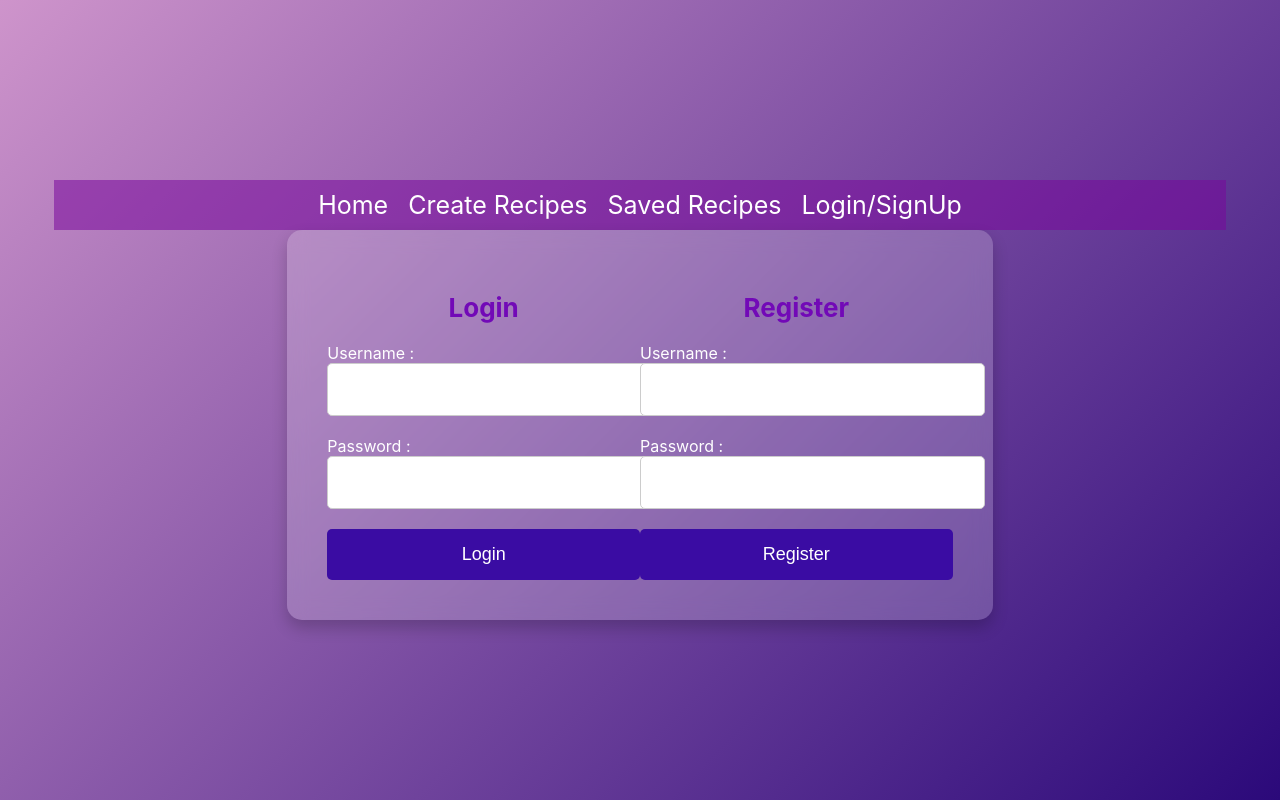
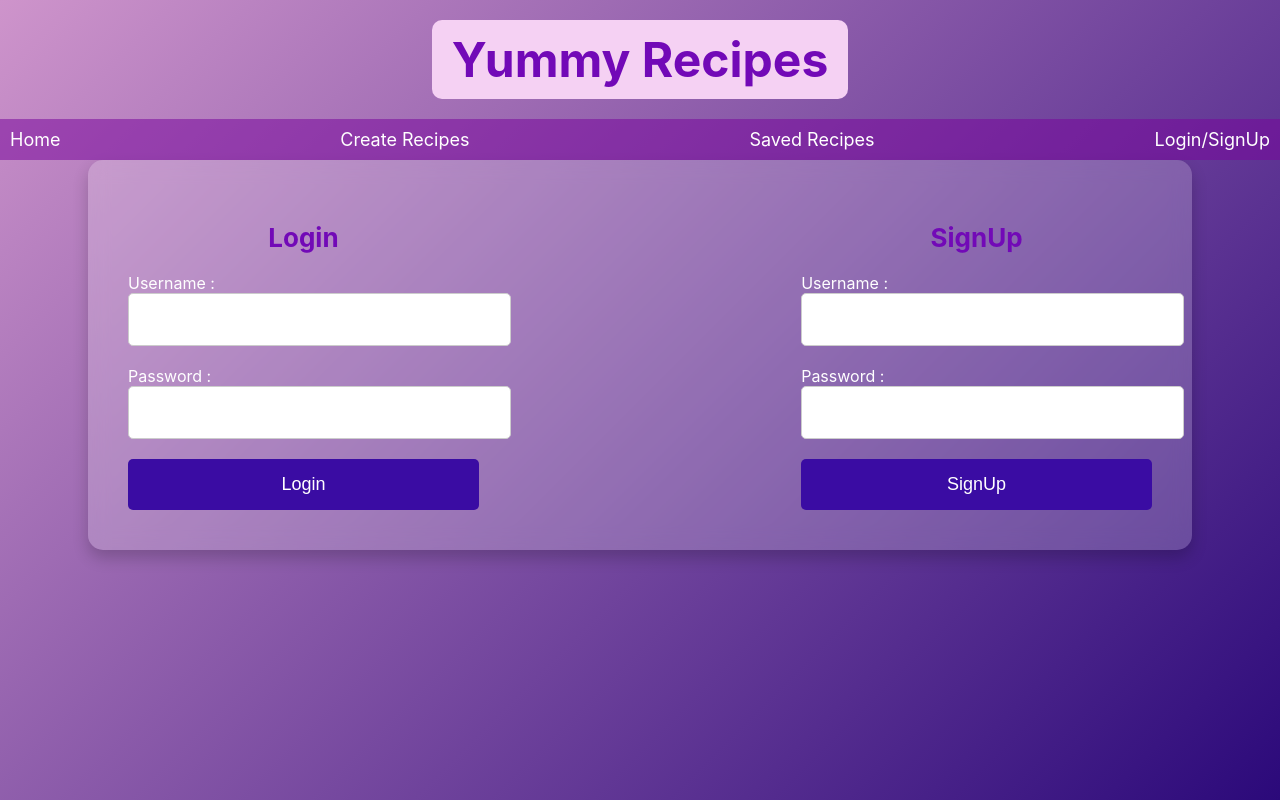
Before and after one commit to afnanesaghiri93/Food-Recipe-Frontend, a React (Vite) app: page /authpage in a window 1280 px wide. Built offline with nearby package versions, Linux system fonts and the light colour scheme.

Commit message:
add Logout button to navbar that logs out the user when clicked

```diff
--- a/src/App.css
+++ b/src/App.css
@@ -16,7 +16,7 @@ body {
   background: linear-gradient(135deg, #ce94cb, #2b097a);
   color: white;
   min-height: 100vh;
-  display: flex;
+  /* display: flex; */
   justify-content: center;
   align-items: center;
 
@@ -106,20 +106,24 @@ h2 {
 
 /* Navbar Styling */
 .navbar {
-  width: 150%;
+  width: 100%;
   background-color: rgba(121, 6, 156, 0.534);
   display: flex;
-  justify-content: center;
+  justify-content: space-between;
   align-items: center;
   color: white;
+  padding: 10px 20px;
+  top: 0;
+  position: sticky;
+  z-index: 1000;
 }
 
 
 .navbar a {
   color: white;
   text-decoration: none;
-  margin: 10px;
-  font-size: 25px;
+  margin: 0 10px;
+  font-size: 18px;
   transition: color 0.3s ease;
 }
 
@@ -128,6 +132,18 @@ h2 {
   text-decoration: none;
   color: #d4a5f5;
 }
+.navbar button {
+  padding: 10px 15px;
+  background-color: #3a0ca3;
+  border: none;
+  border-radius: 5px;
+  cursor: pointer;
+  font-size: 16px;
+  color: white;
+  margin-left: 10px;
+  transition: background-color 0.3s ease, transform 0.2s ease; /* Smooth transitions */
+}
+
 
 
 /* Auth Page Specific Styling */
@@ -215,3 +231,13 @@ h2 {
 .recipe-details p {
   margin: 5px 0;
 }
+
+.navbar .logout-button{
+  padding: 10px 15px;
+  border: none;
+  font-size: 16px;
+  width: auto;
+  margin-left: 10px;
+
+
+}
--- a/src/App.jsx
+++ b/src/App.jsx
@@ -11,7 +11,8 @@ function App() {
 
   return (
    <div className="App">
-
+          <h1 style={{  margin: '20px 0', color: '#7209b7' ,textAlign: 'center', fontSize: '3rem',
+   fontWeight: 'bold', padding: '10px 20px', borderRadius:'10px', backgroundColor:'#f5d1f3' }}>Yummy Recipes</h1>
     <Navbar/>
  <Routes>
   <Route path= "/" element= {<HomePage/>}/>
--- a/src/components/NavbarPage.jsx
+++ b/src/components/NavbarPage.jsx
@@ -1,7 +1,14 @@
-import {Link} from 'react-router-dom'
-
+import {Link, useNavigate} from 'react-router-dom'
+import { useCookies } from 'react-cookie'
 export const Navbar = () => {
-    return <div className='navbar'>
+    const [cookies, setCookie]= useCookies(["access_token"]);
+    const navigate = useNavigate();
+    const Logout = () => {
+        setCookie("access_token", "");
+        window.localStorage.removeItem("userID")
+        navigate('/authpage')
+    }
+    return( <div className='navbar'>
     <Link to='/'>
         Home
          </Link>
@@ -11,9 +18,15 @@ export const Navbar = () => {
          <Link to='/SavedRecipe'>
         Saved Recipes
          </Link>
-         <Link to='/authPage'>
-        Login/SignUp
-         </Link>
+         {!cookies.access_token ?
+         (<Link to='/authPage'>Login/SignUp </Link>
+         ) : (
+            <>
+         <button className='logout-button' onClick={Logout}> Logout</button>
+            </>
+         )}
+
 
     </div>
+    )
 }
--- a/src/pages/AuthPage.jsx
+++ b/src/pages/AuthPage.jsx
@@ -70,7 +70,7 @@ alert("Registration failed. Please try again.");
   setUsername={setUsername}
   password={password}
    setPassword={setPassword}
-   label="Register"
+   label="SignUp"
    onSubmit={onSubmit}
    />)};
   const Form = ({username, setUsername ,password, setPassword, label, onSubmit,}) =>{
--- a/src/pages/Createrecipe.jsx
+++ b/src/pages/Createrecipe.jsx
@@ -117,8 +117,7 @@ function  Createrecipe () {
     return (
 
         <div className="create-recipe">
-        <h1 style={{  margin: '20px 0', color: '#7209b7' ,textAlign: 'center', fontSize: '3rem',
-  marginBottom: '20px', fontWeight: 'bold', paddingBlock: '20px', borderRadius:'10px', backgroundColor:'#f5d1f3'}}>Yummy Recipes</h1>
+
         <h2>{editingRecipeId ? "Edit Recipe" : "Create Recipe"}</h2>
         <form onSubmit={onSubmit}>
           <label htmlFor="name">Name</label>
```
